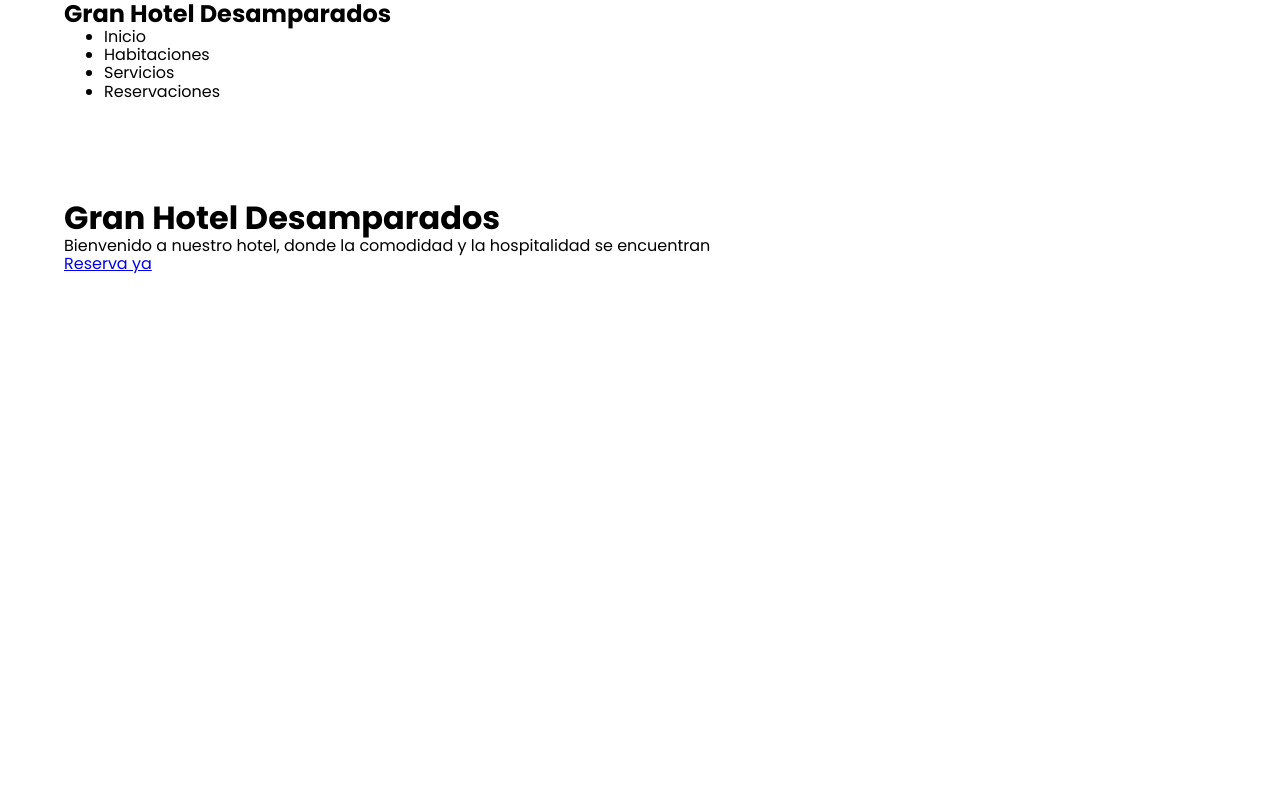
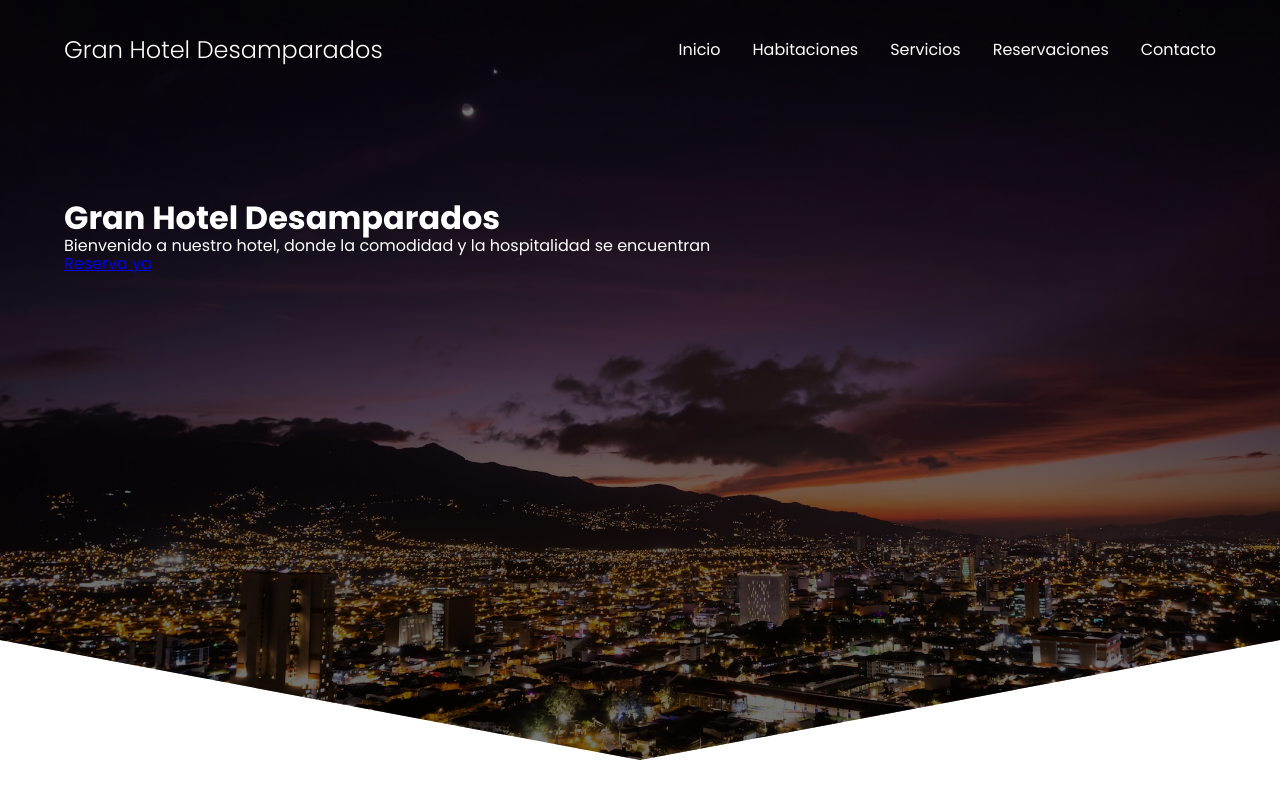
Before and after one commit to TonyGarcia5s/SC502_1C2024_M_G4, a PHP site: page / in a window 1280 px wide. Run offline with PHP 8.4, Linux system fonts and the light colour scheme.

Commit message:
Estilos de la pagina con css

```diff
--- a/views/css/estilos.css
+++ b/views/css/estilos.css
@@ -1,22 +1,23 @@
 @import url('https://fonts.googleapis.com/css2?family=Poppins:wght@300;400;600;700&display=swap');
-:root{
-    --padding-container:100px 0;
-    --color-title:#001A49;
+
+:root {
+    --padding-container: 100px 0;
+    --color-title: #001A49;
 }
 
-body{
+body {
     font-family: 'Poppins', sans-serif;
 }
 
-.container{
+.container {
     width: 90%;
     max-width: 1200px;
-    margin: 0 auto ;
+    margin: 0 auto;
     overflow: hidden;
     padding: var(--padding-container);
 }
 
-.hero{
+.hero {
     width: 100%;
     height: 100vh;
     min-height: 600px;
@@ -24,19 +25,62 @@ body{
     position: relative;
     display: grid;
     grid-template-rows: 100px 1fr;
-
+    color: #fff;
 }
 
-hero::before{
+.hero::before {
     content: "";
-position: absolute;
-top:0;
-left: 0;
-width: 100%;
-height: 100%;
-background-image: linear-gradient(180deg,#0000008c 0%, #0000008c 100%, url('../images/cesar-badilla-miranda-IHitgTQbZNs-unsplash.jpg'));
- }
-.nav{
-    --padding-container:0;
+    position: absolute;
+    top: 0;
+    left: 0;
+    width: 100%;
+    height: 100%;
+    background-image: linear-gradient(180deg, #0000008c 0%, #0000008c 100%), url('../images/cesar-badilla-miranda-GA0OGHrNDHg-unsplash.jpg');
+    background-size: cover;
+    clip-path: polygon(0 0, 100% 0, 100% 80%, 50% 95%, 0 80%);
+    z-index: -1;
+}
 
+.nav {
+    --padding-container: 0;
+    height: 100%;
+    display: flex;
+    align-items: center;
 }
+
+.nav_title {
+    font-weight: 300;
+}
+
+.nav_link {
+    margin-left: auto;
+    padding: 0;
+    display: grid;
+    grid-auto-flow: column;
+    grid-auto-columns: max-content;
+    gap: 2em;
+}
+
+.nav_items {
+    list-style: none;
+}
+
+.nav_links {
+    color: #fff;
+    text-decoration: none;
+}
+
+.nav_menu {
+    margin-left: auto;
+    cursor: pointer;
+    display: none;
+}
+
+.nav_img {
+    display: block;
+    width: 30px;
+}
+
+.nav_close {
+    display: var(--show, none);
+}
--- /dev/null
+++ b/views/index.html
@@ -0,0 +1,42 @@
+<!DOCTYPE html>
+<html lang="es">
+<head>
+    <meta charset="UTF-8">
+    <meta name="viewport" content="width=device-width, initial-scale=1.0">
+    <title>Gran Hotel Desamparados</title>
+    <link rel="shortcut icon" href="./images/download-icon-city+home+hotel+icon-1320086447685977083_32.ico" type="image/x-icon">
+    <link rel="stylesheet" href="./css/estilos.css">
+    <link rel="stylesheet" href="./css/normalize.css">
+</head>
+<body>
+    <header class="hero">
+        <nav class="nav container">
+            <div class="nav_logo">
+                <h2 class="nav_title">Gran Hotel Desamparados</h2>
+            </div>
+            <ul class="nav_link nav_link--menu">
+                <li class="nav_items">
+                    <a href="#" class="nav_links">Inicio</a>
+                </li>
+                <li class="nav_items">
+                    <a href="#" class="nav_links">Habitaciones</a>
+                </li>
+                <li class="nav_items">
+                    <a href="#" class="nav_links">Servicios</a>
+                </li>
+                <li class="nav_items">
+                    <a href="#" class="nav_links">Reservaciones</a>
+                </li>
+                <li class="nav_items">
+                    <a href="#" class="nav_links">Contacto</a>
+                </li>
+            </ul>
+        </nav>
+        <section class="hero_container container">
+            <h1 class="hero_title">Gran Hotel Desamparados</h1>
+            <p class="hero_paragraph">Bienvenido a nuestro hotel, donde la comodidad y la hospitalidad se encuentran</p>
+            <a href="#" class="cta">Reserva ya</a>
+        </section>
+    </header>
+</body>
+</html>
--- a/views/index.php
+++ /dev/null
@@ -1,43 +0,0 @@
-<!DOCTYPE html>
-<html lang="es">
-<head>
-    <meta charset="UTF-8">
-    <meta name="viewport" content="width=device-width, initial-scale=1.0">
-    <title>Gran Hotel Desamparados</title>
-    <link rel="shortcut icon" href="./images/download-icon-city+home+hotel+icon-1320086447685977083_32.ico"type="image/x-icon">
-    <link rel="stylesheet" href="./css/estilos.css">
-    <link rel="stylesheet" href="./css/normalize.css">
-</head>
-<body>
-    <header class="hero">
-        <nav class="nav container">
-     <div class="nav_logo">
-        <h2 class="nav_title">Gran Hotel Desamparados</h2>
-     </div>
-     <ul class="nav_link nav_link--menu">
-        <li class="nav_items">
-            <a hredf="#" class="nav_links">Inicio</a>
-        </li>
-        <li class="nav_items">
-            <a hredf="#" class="nav_links">Habitaciones</a>
-        </li>
-        <li class="nav_items">
-            <a hredf="#" class="nav_links">Servicios</a>
-        </li>
-        <li class="nav_items">
-            <a hredf="#" class="nav_links">Reservaciones</a>
-        </li>
-        <li class="nav_items">
-            <a hredf="#" class="nav_links">Contacto</a>
-        </li>
-
-     </ul>
-        </nav>
-        <section class="hero_container container">
-   <h1 class="hero_title">Gran Hotel Desamparados </h1>
-   <p class="hero_paragraph">Bienvenido a nuestro hotel, donde la comodidad y la hospitalidad se encuentran</p>
-   <a href="#" class="cta">Reserva ya</a>
-
-    </section>
-</body>
-</html>
```
